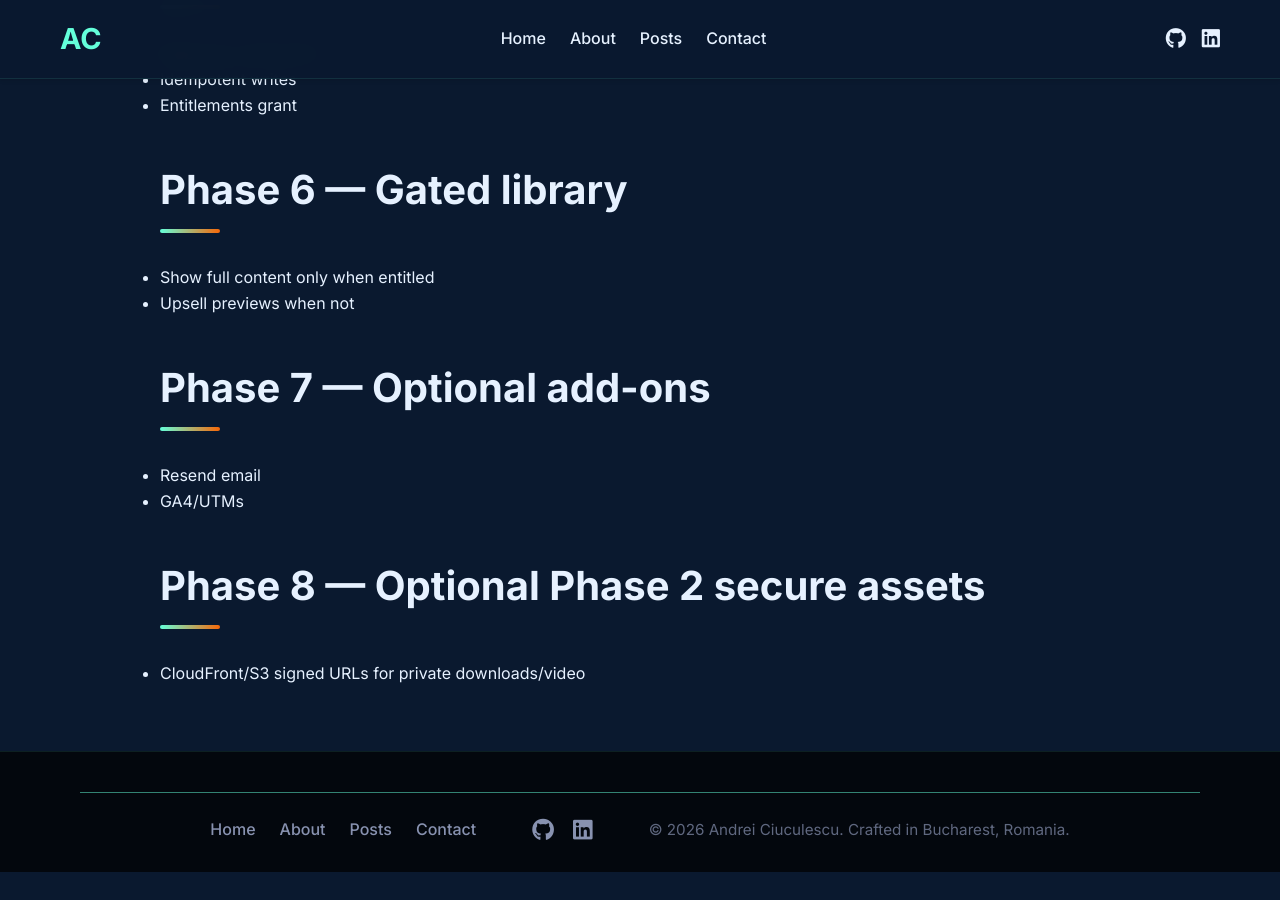
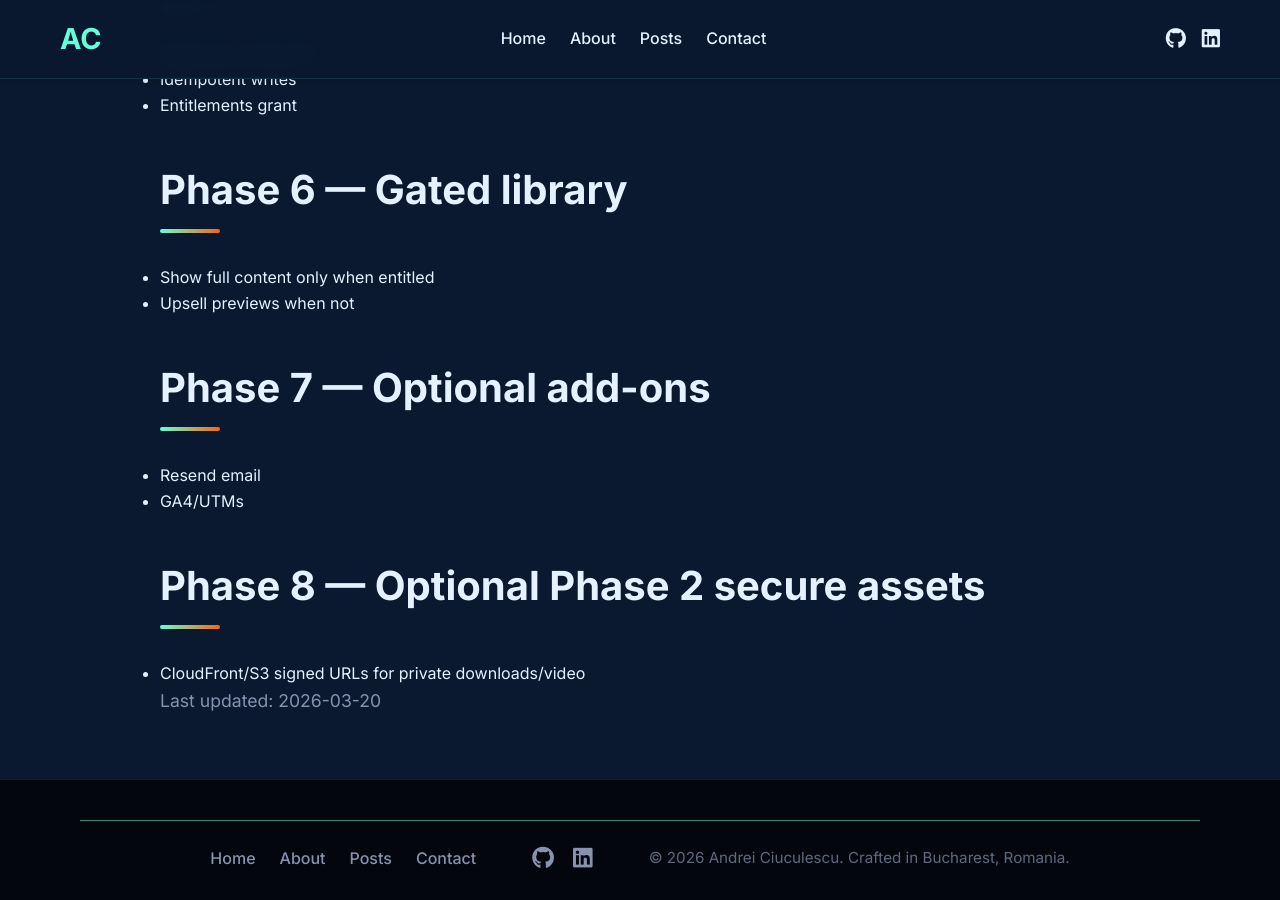
Before and after one commit to ciuc123/ciuc123.github.io, a Jekyll site: the page built from plan/roadmap.md, in a window 1280 px wide and 900 px high, scrolled down 1355 px. Built offline with Jekyll 4.4.1, drawn with Linux system fonts in a browser that asks for light colours; our own code applies the rules of GitHub Pages for plain Markdown files; before the commit the page ends 2227 px from its top, so only the background shows below that.

```diff
--- a/plan/roadmap.md
+++ b/plan/roadmap.md
@@ -37,3 +37,5 @@
 
 ## Phase 8 — Optional Phase 2 secure assets
 - CloudFront/S3 signed URLs for private downloads/video
+
+Last updated: 2026-03-20
```
